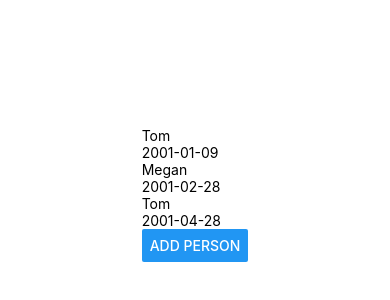
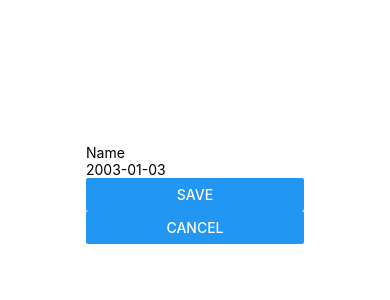
Before and after one commit to tse00022/mad9135-react-native-giftr-app, a React Native app: screen / in a window 390 px wide. Shown: the part 228-528 px from the top of the page. Built offline with nearby package versions, Linux system fonts and the light colour scheme.

Commit message:
Add AddPersonScreen.js

```diff
--- a/App.js
+++ b/App.js
@@ -2,12 +2,13 @@ import { StatusBar } from 'expo-status-bar';
 import { StyleSheet, Text, View, SafeAreaView, Platform } from 'react-native';
 import { SafeAreaProvider } from "react-native-safe-area-context";
 import PeopleScreen from './screens/PeopleScreen';
+import AddPersonScreen from './screens/AddPersonScreen';
 
 export default function App() {
   return (
     <SafeAreaProvider>
     <SafeAreaView style={styles.container}>
-      <PeopleScreen />
+      <AddPersonScreen />
     </SafeAreaView>
     </SafeAreaProvider>
   );
--- /dev/null
+++ b/screens/AddPersonScreen.js
@@ -0,0 +1,17 @@
+import React, { useState } from "react";
+import { View, Text, TextInput, Button } from "react-native";
+
+export default function AddPersonScreen() {
+  const [name, setName] = useState("");
+  const [dob, setDob] = useState("");
+
+  return (
+    <View>
+      <TextInput placeholder="Name" value={name} onChangeText={setName} />
+      <TextInput placeholder="2003-01-03" value={dob} onChangeText={setDob} />
+
+      <Button title="Save" />
+      <Button title="Cancel" />
+    </View>
+  );
+}
```
